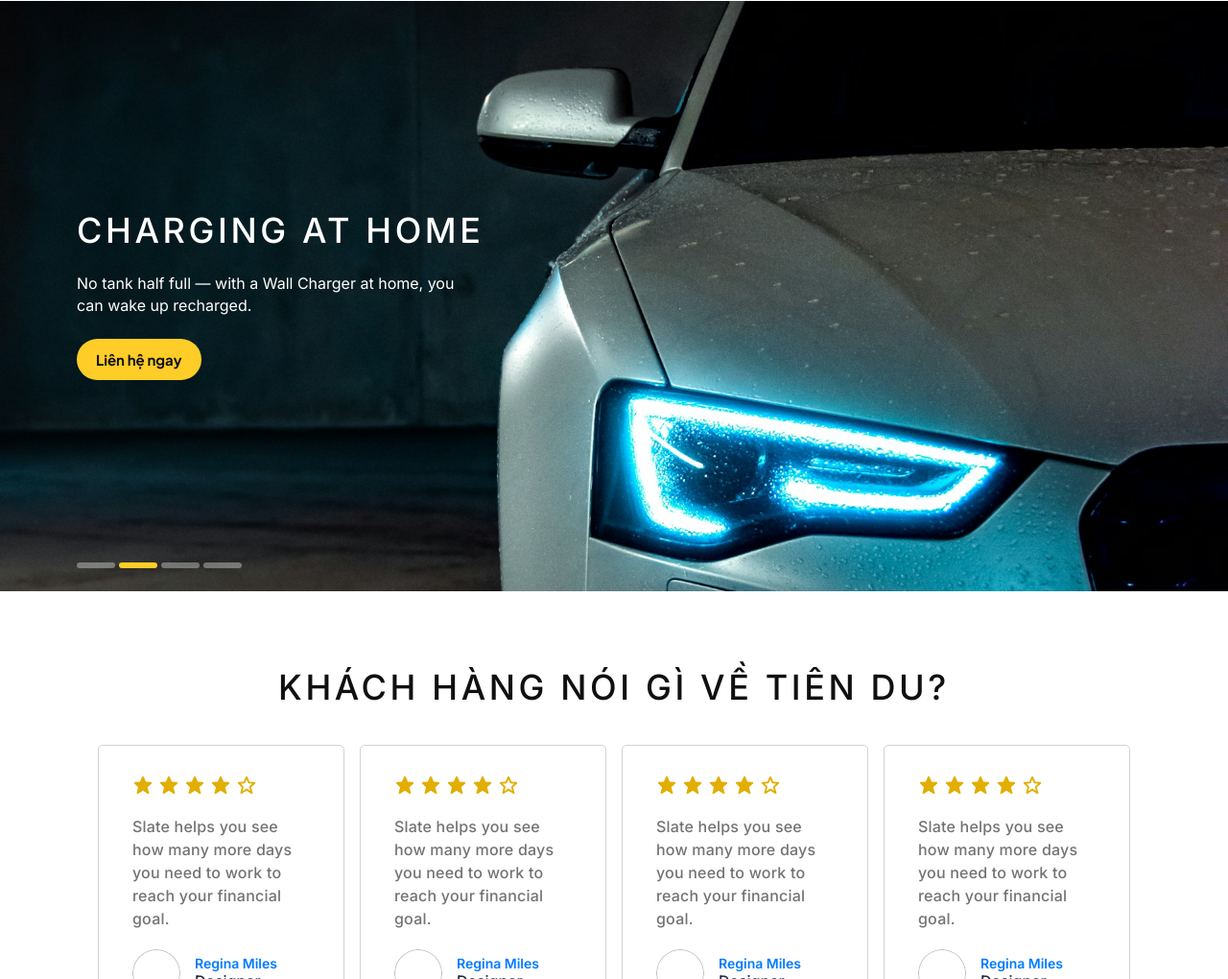
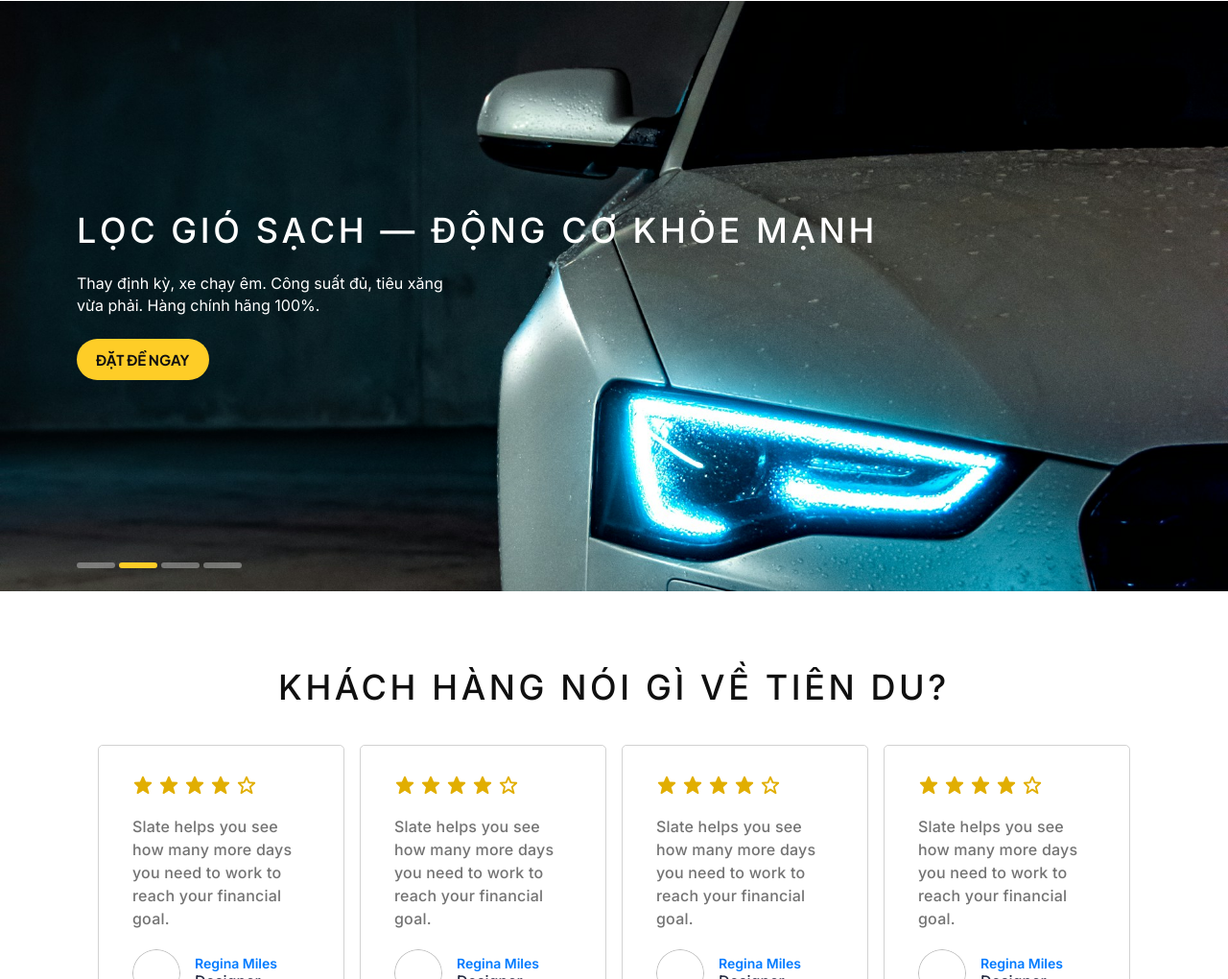
Before and after one commit to rimibylinh-creator/tiendu-website, a plain HTML site: page index.html in a window 1280 px wide. Shown: the part 3926-4946 px from the top of the page at 96% size. Drawn offline with Linux system fonts and the light colour scheme.

Commit message:
Update index.html

```diff
--- a/index.html
+++ b/index.html
@@ -480,19 +480,19 @@
 <section class="promo-carousel">
   <div class="promo-track">
     <div class="promo-slide">
-      <img src="assets/banners/banner1.jpg" alt="Charging at home">
+      <img src="assets/banners/banner1.jpg" alt="AN TOÀN TỪNG LẦN PHANH">
       <div class="promo-slide-content">
-        <h3 class="promo-slide-title">Charging at home</h3>
-        <p class="promo-slide-text">No tank half full — with a Wall Charger at home, you can wake up recharged.</p>
+        <h3 class="promo-slide-title">AN TOÀN TỪNG LẦN PHANH</h3>
+        <p class="promo-slide-text">Bảo hành chất lượng. Xe bạn luôn an toàn.</p>
         <a href="#" class="btn btn-yellow">Liên hệ ngay</a>
       </div>
     </div>
     <div class="promo-slide">
       <img src="assets/banners/banner2.jpg" alt="Charging at home">
       <div class="promo-slide-content">
-        <h3 class="promo-slide-title">Charging at home</h3>
-        <p class="promo-slide-text">No tank half full — with a Wall Charger at home, you can wake up recharged.</p>
-        <a href="#" class="btn btn-yellow">Liên hệ ngay</a>
+        <h3 class="promo-slide-title">LỌC GIÓ SẠCH — ĐỘNG CƠ KHỎE MẠNH</h3>
+        <p class="promo-slide-text">Thay định kỳ, xe chạy êm. Công suất đủ, tiêu xăng vừa phải. Hàng chính hãng 100%.</p>
+        <a href="#" class="btn btn-yellow">ĐẶT ĐỀ NGAY</a>
       </div>
     </div>
     <div class="promo-slide">
@@ -506,8 +506,8 @@
     <div class="promo-slide">
       <img src="assets/banners/banner4.jpg" alt="Charging at home">
       <div class="promo-slide-content">
-        <h3 class="promo-slide-title">Charging at home</h3>
-        <p class="promo-slide-text">No tank half full — with a Wall Charger at home, you can wake up recharged.</p>
+        <h3 class="promo-slide-title">DẦU NHỚT CHẤT LƯỢNG — ĐỘNG CƠ BỀN LÂU</h3>
+        <p class="promo-slide-text">Thợ tư vấn loại dầu phù hợp xe bạn. Thay đúng chu kỳ, tiết kiệm chi phí.</p>
         <a href="#" class="btn btn-yellow">Liên hệ ngay</a>
       </div>
     </div>
```
